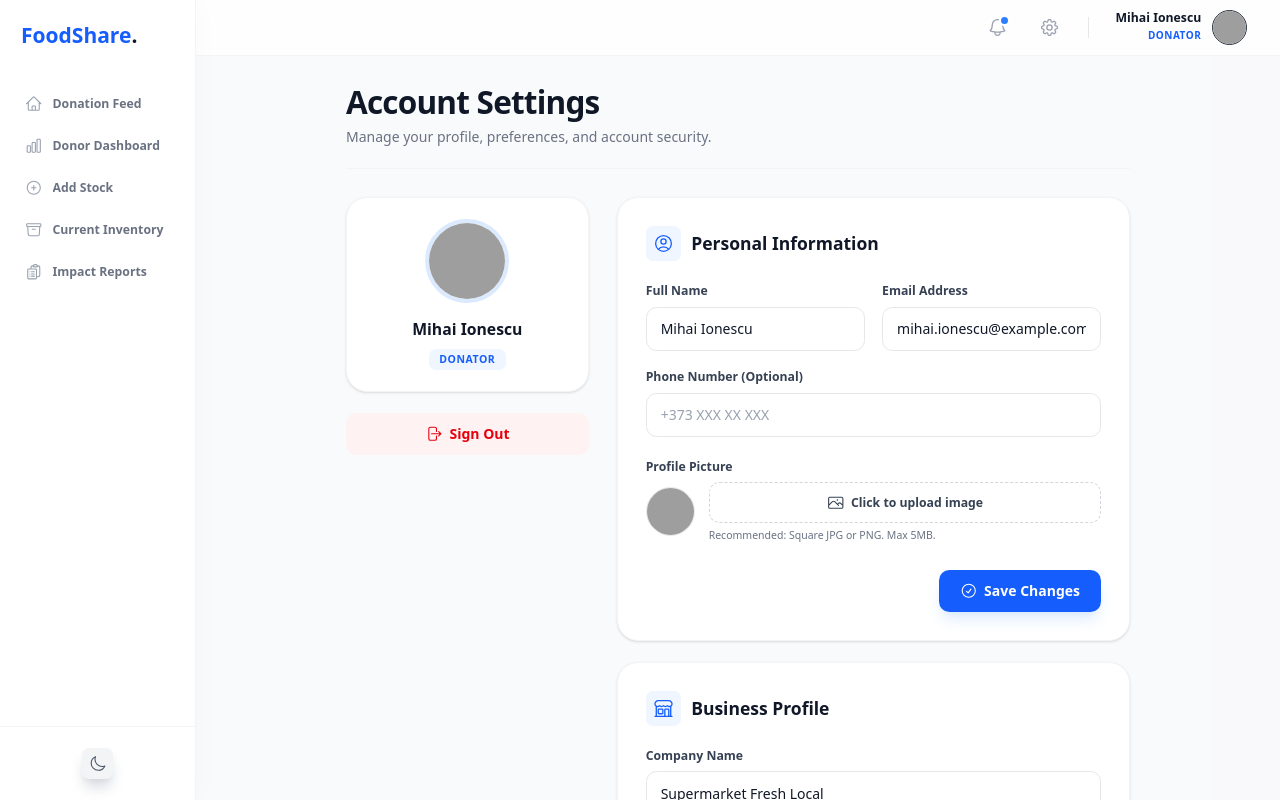
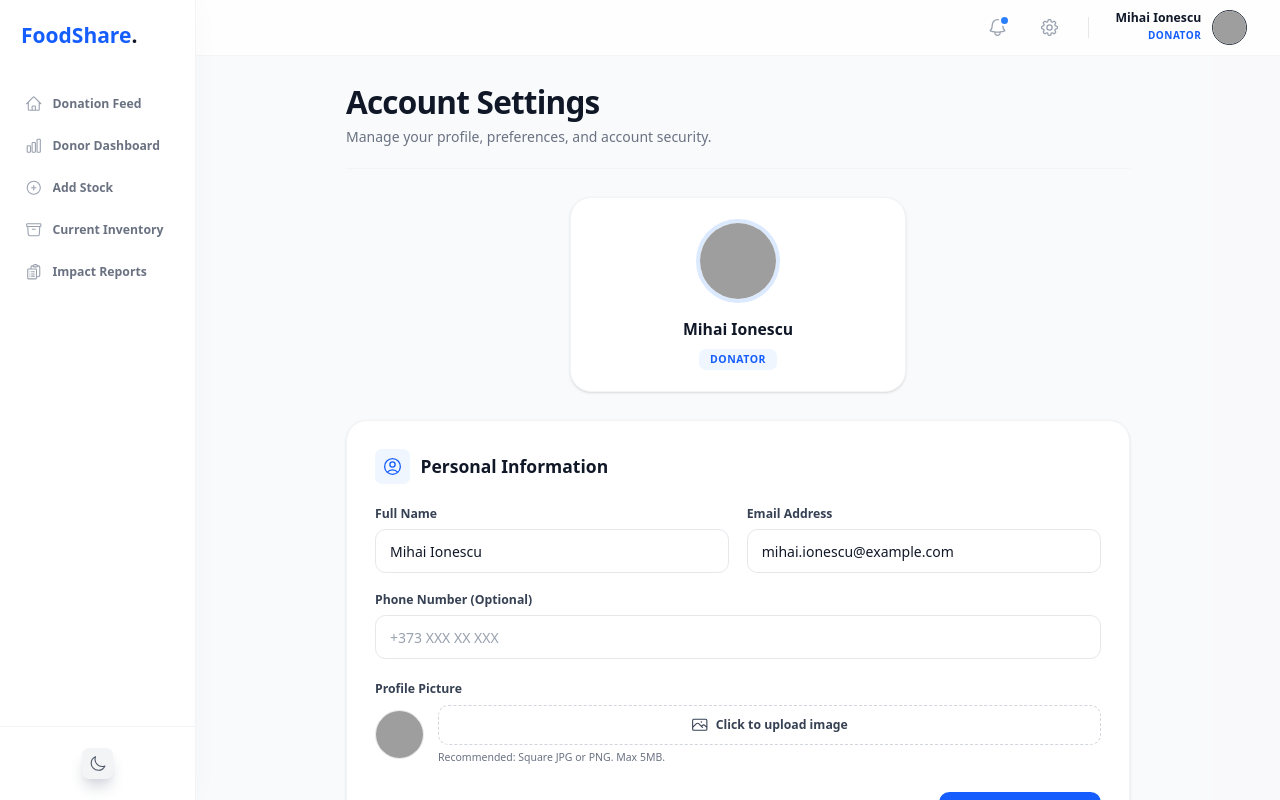
Before and after one commit to LeoMurjinschi/VLM, a React (Vite) app: page /settings in a window 1280 px wide. Built offline with nearby package versions, Linux system fonts and the light colour scheme; grey boxes are pictures that could not be loaded.

Commit message:
changed placement of the profile preview

```diff
--- a/src/components/ProfileSummary.tsx
+++ b/src/components/ProfileSummary.tsx
@@ -1,14 +1,12 @@
 import React from 'react';
 import { useTheme } from './../hooks/useTheme';
-import { ArrowRightOnRectangleIcon } from '@heroicons/react/24/outline';
 import type { User } from './../_mock';
 
 interface ProfileSummaryProps {
   user: User;
-  onLogout: () => void;
 }
 
-const ProfileSummary: React.FC<ProfileSummaryProps> = ({ user, onLogout }) => {
+const ProfileSummary: React.FC<ProfileSummaryProps> = ({ user }) => {
   const { theme } = useTheme();
 
   return (
@@ -22,16 +20,6 @@ const ProfileSummary: React.FC<ProfileSummaryProps> = ({ user, onLogout }) => {
           {user.role}
         </span>
       </div>
-
-      <button
-        onClick={onLogout}
-        className={`w-full flex items-center justify-center gap-2 px-4 py-3 font-bold rounded-xl transition-colors ${
-          theme === 'light' ? 'bg-red-50 text-red-600 hover:bg-red-100' : 'bg-red-900/20 text-red-400 hover:bg-red-900/40'
-        }`}
-      >
-        <ArrowRightOnRectangleIcon className="w-5 h-5" />
-        Sign Out
-      </button>
     </div>
   );
 };
--- a/src/index.css
+++ b/src/index.css
@@ -9,7 +9,7 @@
   --text-secondary: #6b7280;
   --text-tertiary: #9ca3af;
   --border-color: #e5e7eb;
-  --shadow-sm: rgba(0, 0, 0, 0.02);
+  --shadow-sm: rgba(0, 0, 0, 0.04);
   --shadow-md: rgba(0, 0, 0, 0.04);
 }
 
@@ -22,7 +22,7 @@ html.dark {
   --text-secondary: #d1d5db;
   --text-tertiary: #9ca3af;
   --border-color: #374151;
-  --shadow-sm: rgba(0, 0, 0, 0.3);
+  --shadow-sm: rgba(0, 0, 0, 0.5);
   --shadow-md: rgba(0, 0, 0, 0.5);
 }
 
--- a/src/pages/Settings.tsx
+++ b/src/pages/Settings.tsx
@@ -3,6 +3,7 @@ import { useTheme } from '../hooks/useTheme';
 import { useAuth } from '../context/AuthContext';
 import { toast } from 'react-toastify';
 import { SpinnerLoader, ErrorState } from '../components/UI/StateIndicators';
+import { ArrowRightOnRectangleIcon } from '@heroicons/react/24/outline';
 import { updateUserProfile, fetchUserPreferences, updateUserPreferences } from '../services/userService';
 
 
@@ -144,15 +145,15 @@ const Settings: React.FC = () => {
         </p>
       </div>
 
-      <div className="grid grid-cols-1 md:grid-cols-3 gap-8">
+      <div className="flex flex-col gap-8">
 
 
-        <div className="md:col-span-1">
-          <ProfileSummary user={formData} onLogout={handleLogout} />
+        <div className="w-full max-w-sm mx-auto">
+          <ProfileSummary user={formData} />
         </div>
 
 
-        <div className="md:col-span-2 space-y-6">
+        <div className="w-full space-y-6">
 
 
           <PersonalInfoForm
@@ -184,6 +185,18 @@ const Settings: React.FC = () => {
           />
 
         </div>
+
+        <div className={`mt-8 pt-8 flex justify-center ${theme === 'light' ? 'border-t border-gray-200' : 'border-t border-gray-800'}`}>
+          <button
+            onClick={handleLogout}
+            className={`w-full max-w-sm flex items-center justify-center gap-2 px-4 py-3 font-bold rounded-xl transition-colors ${
+              theme === 'light' ? 'bg-red-50 text-red-600 hover:bg-red-100' : 'bg-red-900/20 text-red-400 hover:bg-red-900/40'
+            }`}
+          >
+            <ArrowRightOnRectangleIcon className="w-5 h-5" />
+            Sign Out
+          </button>
+        </div>
       </div>
     </div>
   );
```
